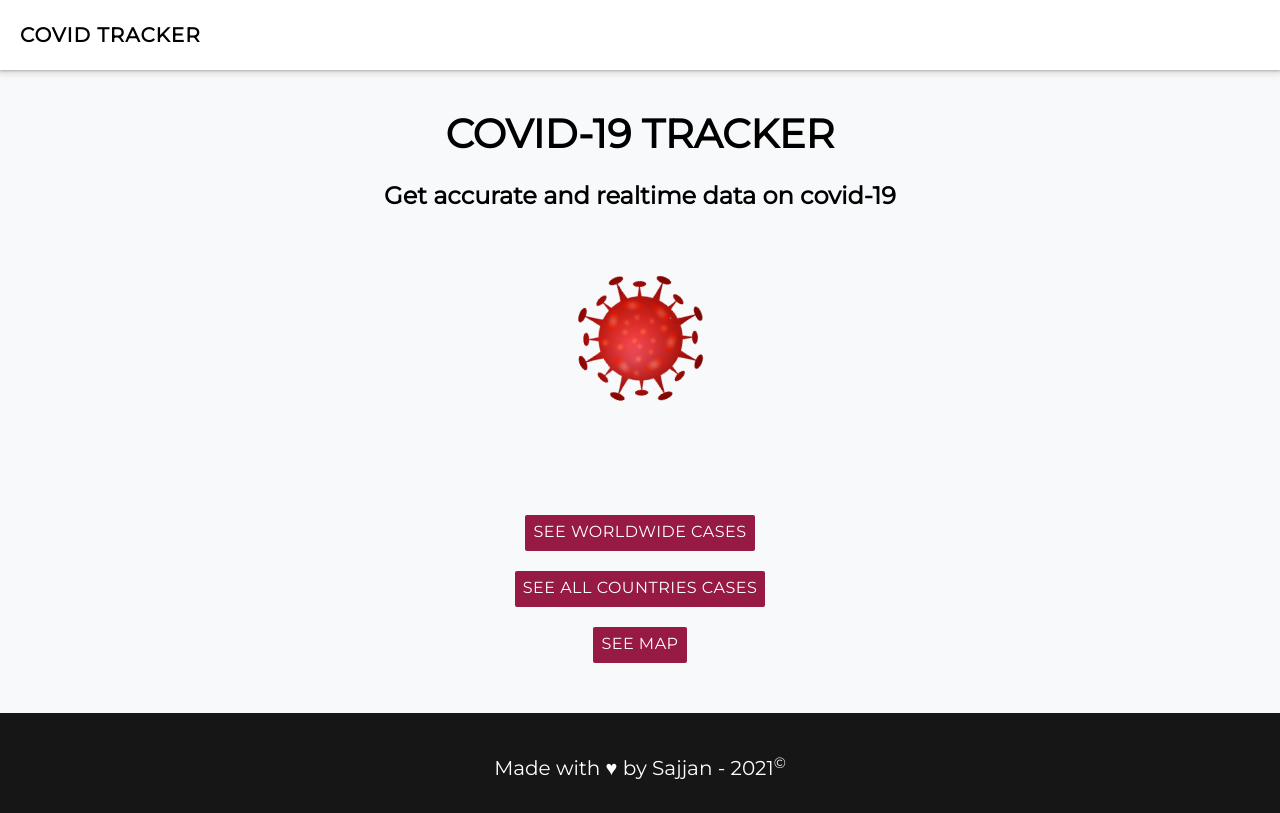
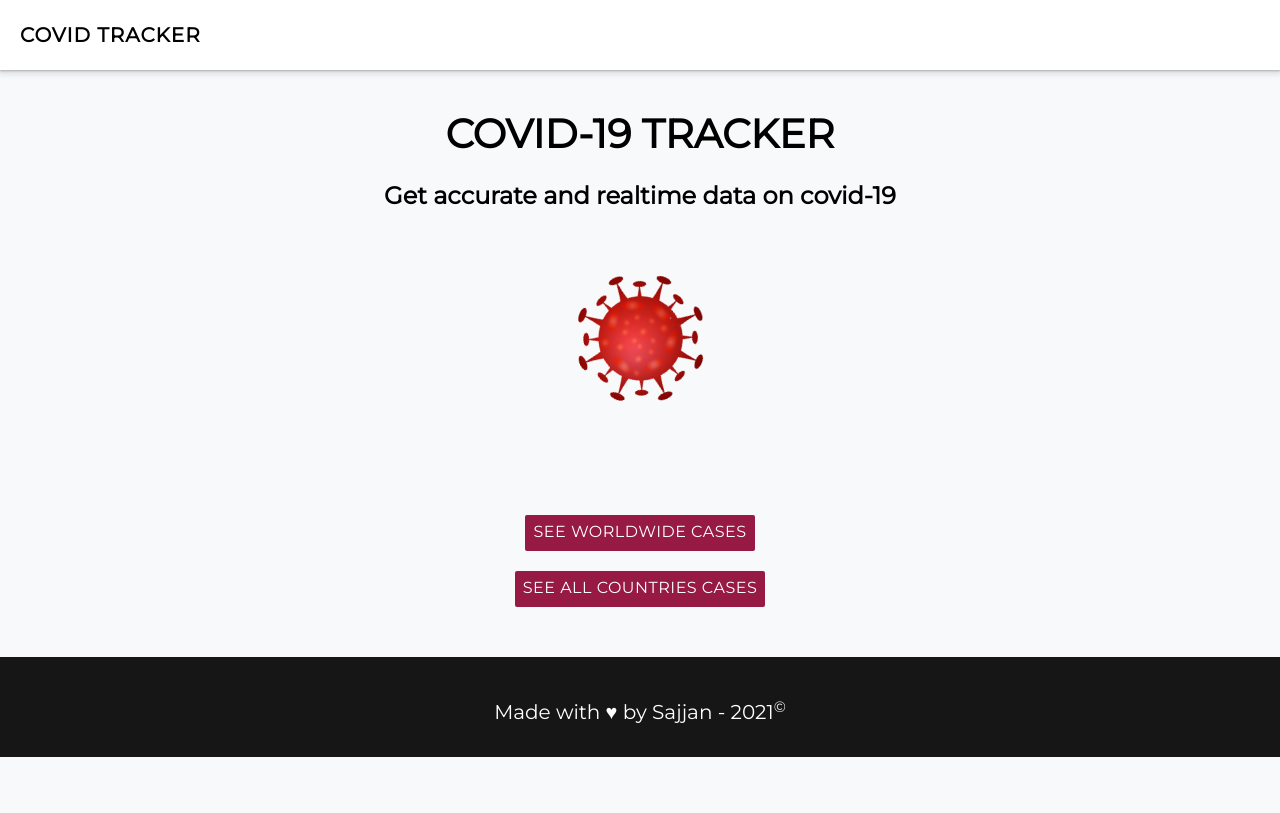
Before and after one commit to py-jonathan/Nextjs-CovidTracker, a Next.js app: page / in a window 1280 px wide. Built offline with nearby package versions, Linux system fonts and the light colour scheme.

Commit message:
removed map

```diff
--- a/components/PageLinks.js
+++ b/components/PageLinks.js
@@ -15,11 +15,6 @@ export default function PageLinks() {
           <a className="btn btn-primary">See all countries cases</a>
         </Link>
       </div>
-      <div className={styles.div}>
-        <Link href="/globalmap">
-          <a className="btn btn-primary">See Map</a>
-        </Link>
-      </div>
     </div>
   );
 }
```
